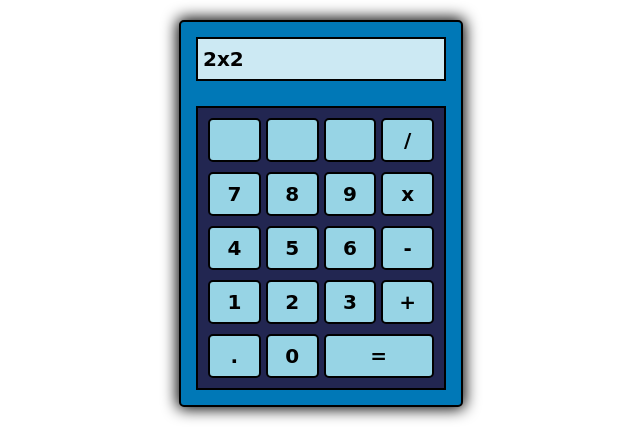
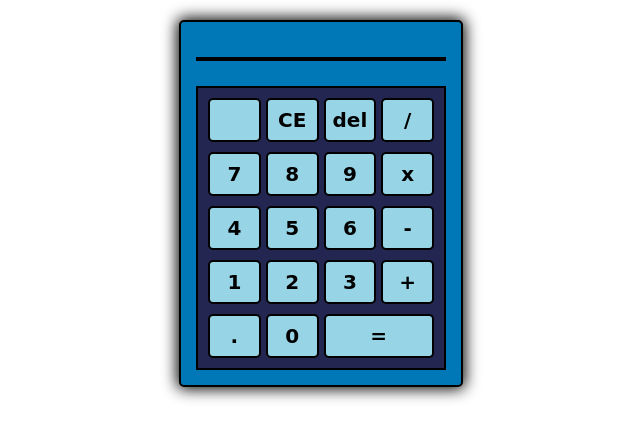
Before and after one commit to Salsasss/calculadora, a PHP site: page / in a window 1280 px wide. Shown: the top 447 px of the page, without its empty margins (319-959 px from the left). Run offline with PHP 8.4, Linux system fonts and the light colour scheme.

Commit message:
Se agregaron componentes

```diff
--- a/index.php
+++ b/index.php
@@ -13,11 +13,14 @@
 
 <body>
     <div class="calculadora">
-        <div class="resultado">2x2</div>
+        <div class="contenedor-res">
+            <p class="operacion"></p>
+            <p class="resultado"></p>
+        </div>
         <div class="botones">
             <a class="boton"></a>
-            <a class="boton"></a>
-            <a class="boton"></a>
+            <a class="boton">CE</a>
+            <a class="boton">del</a>
             <a class="boton">/</a>
             <a class="boton">7</a>
             <a class="boton">8</a>
```
